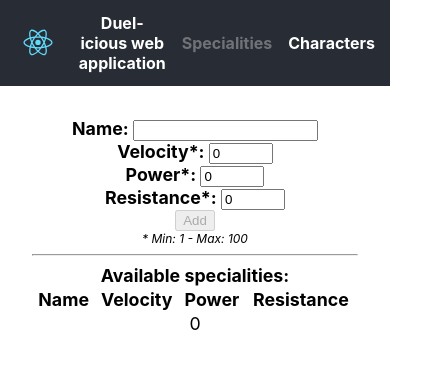
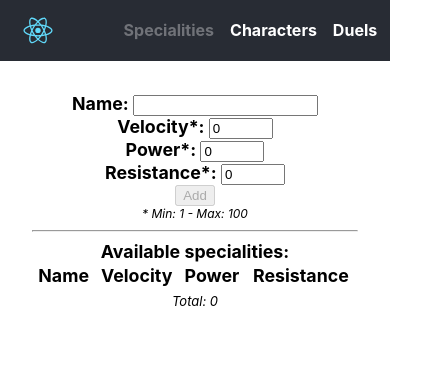
Before and after one commit to pillowslept/duel-icious, a React (Create React App) app: page /specialities in a window 390 px wide. Shown: the top 368 px of the page, 435 px wide, since content can reach past the window. Built offline with nearby package versions, Linux system fonts and the light colour scheme.

Commit message:
Using styled components

```diff
--- a/src/App.scss
+++ b/src/App.scss
@@ -6,18 +6,3 @@
   padding: 2rem;
   font-size: calc(10px + 2vmin);
 }
-
-@media (max-width: 600px) {
-  .hide-sm {
-    display: none;
-  }
-}
-
-.legend {
-  font-size: 12px;
-  font-style: italic;
-}
-
-.small {
-  font-size: 13px;
-}
--- a/src/components/AddSpeciality/AddSpeciality.js
+++ b/src/components/AddSpeciality/AddSpeciality.js
@@ -6,6 +6,9 @@ import { addSpeciality as add } from '../../actions';
 import {
   FlexContainer,
 } from 'components/Styled/Container.css';
+import {
+  Legend,
+} from 'components/Styled/Common.css';
 
 class AddSpeciality extends Component {
 
@@ -99,7 +102,9 @@ class AddSpeciality extends Component {
         >
           Add
         </button>
-        <span className="legend">* Min: { this.state.min } - Max: { this.state.max }</span>
+        <Legend>
+          * Min: { this.state.min } - Max: { this.state.max }
+        </Legend>
       </FlexContainer>
     );
   }
--- a/src/components/CharacterList/CharacterList.js
+++ b/src/components/CharacterList/CharacterList.js
@@ -3,6 +3,7 @@ import PropTypes from 'prop-types';
 import { connect } from 'react-redux';
 import {
   Table,
+  Counter,
 } from 'components/Styled/Table.css';
 
 class CharacterList extends Component {
@@ -30,9 +31,7 @@ class CharacterList extends Component {
             ))}
           </tbody>
         </Table>
-        { characters.length &&
-          <i className="small">Total: { characters.length }</i>
-        }
+        <Counter>Total: { characters.length }</Counter>
       </div>
     );
   }
--- a/src/components/NavBar/NavBar.css.js
+++ b/src/components/NavBar/NavBar.css.js
@@ -37,6 +37,12 @@ export const BlinkLink = styled(Link)`
   ${({ blink }) => blink && css`
     animation: ${blinkingEffect} 1.5s linear infinite;
   `}
+
+  ${({ hide }) => hide && css`
+    @media (max-width: 600px) {
+      display: none;
+    }
+  `}
 `;
 
 export const LogoImg = styled.img`
--- a/src/components/NavBar/NavBar.js
+++ b/src/components/NavBar/NavBar.js
@@ -21,7 +21,7 @@ class NavBar extends Component {
         <OptionsContainer>
           <LogoImg src={logo} alt="logo" />
           <BlinkLink
-            className="hide-sm"
+            hide={1}
             to="/"
           >
             Duel-icious web application
--- a/src/components/SpecialityList/SpecialityList.js
+++ b/src/components/SpecialityList/SpecialityList.js
@@ -3,6 +3,7 @@ import PropTypes from 'prop-types';
 import { connect } from 'react-redux';
 import {
   Table,
+  Counter,
 } from 'components/Styled/Table.css';
 
 class SpecialityList extends Component {
@@ -32,9 +33,7 @@ class SpecialityList extends Component {
             ))}
           </tbody>
         </Table>
-        { specialities.length &&
-          <i className="small">Total: { specialities.length }</i>
-        }
+        <Counter>Total: { specialities.length }</Counter>
       </div>
     );
   }
--- /dev/null
+++ b/src/components/Styled/Common.css.js
@@ -0,0 +1,6 @@
+import styled from 'styled-components';
+
+export const Legend = styled.span`
+  font-size: 12px;
+  font-style: italic;
+`;
--- a/src/components/Styled/Container.css.js
+++ b/src/components/Styled/Container.css.js
@@ -3,7 +3,10 @@ import styled, { css } from 'styled-components';
 export const FlexContainer = styled.div`
   display: flex;
   flex-direction: ${({ column }) => column ? 'column' : 'row' };
-  justify-content: ${({ justifyContent }) => justifyContent ? justifyContent : 'initial' };
+
+  ${({ justifyContent }) => justifyContent && css`
+    justify-content: ${justifyContent};
+  `}
 
   ${({ align }) => align && css`
     align-items: ${align};
--- a/src/components/Styled/Table.css.js
+++ b/src/components/Styled/Table.css.js
@@ -3,3 +3,8 @@ import styled from 'styled-components';
 export const Table = styled.table`
   width: 100%
 `;
+
+export const Counter = styled.span`
+  font-size: 13px;
+  font-style: italic;
+`;
```
Also changed, not shown: src/components/AddCharacter/AddCharacter.css.js (deleted, +0 -8 lines).
